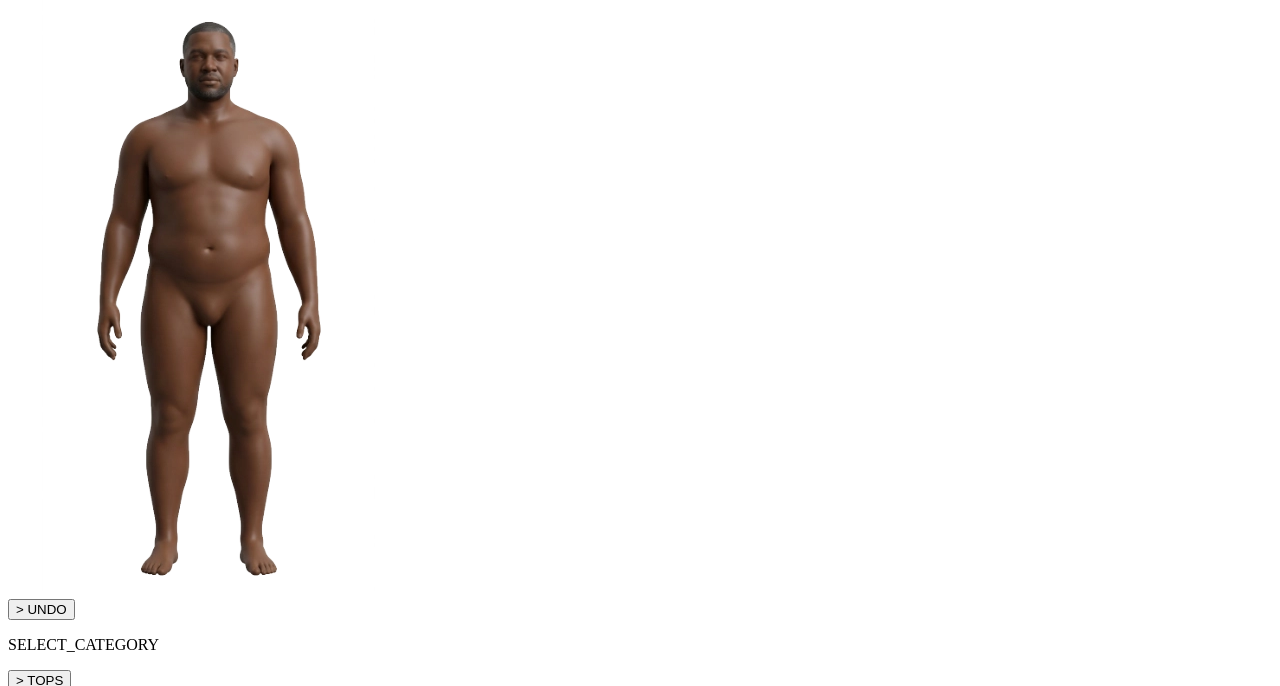
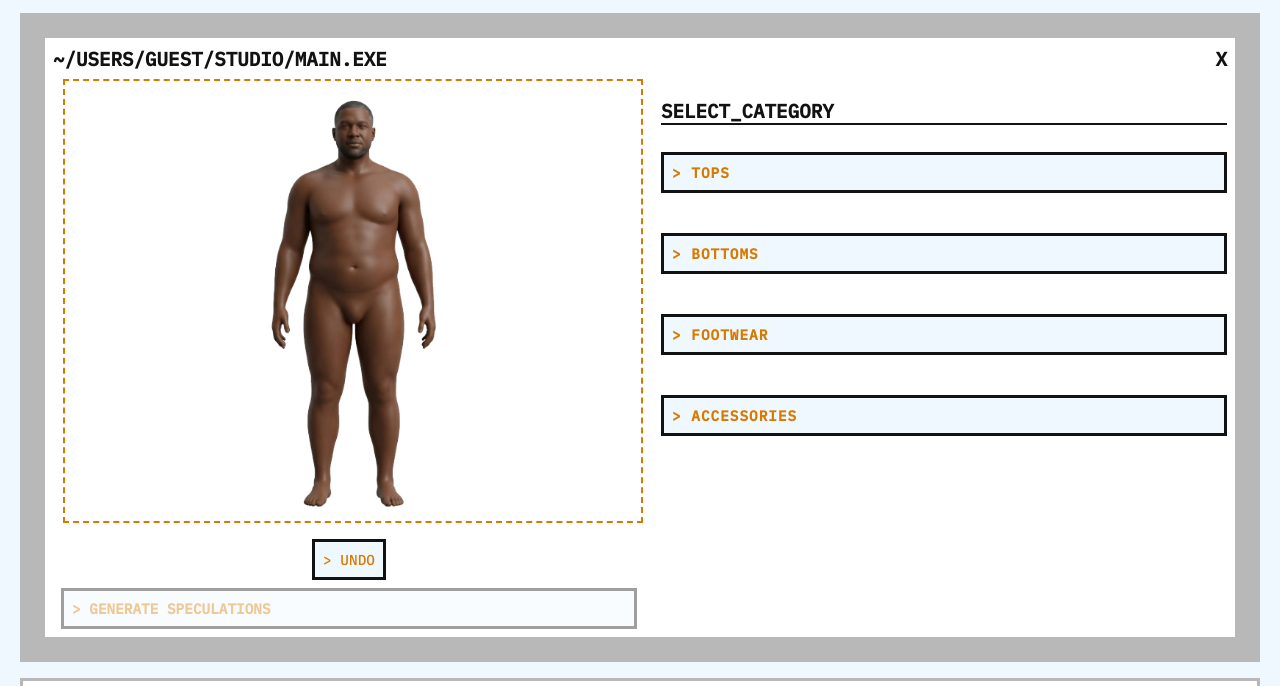
Before and after one commit to trist-nko/speculative-studio, a plain HTML site: page index.html in a window 1280 px wide. Shown: the part 124-810 px from the top of the page. Drawn offline with Linux system fonts and the light colour scheme.

Commit message:
added generate speculations button

```diff
--- a/assets/css/style.css
+++ b/assets/css/style.css
@@ -260,3 +260,14 @@ button a {
   font-weight: 500;
   cursor: pointer;
 }
+
+.speculate-btn {
+  display: block;
+  margin: 8px auto 0 auto;
+  padding: 8px;
+}
+
+.speculate-btn:disabled {
+  opacity: 0.4;
+  cursor: not-allowed;
+}
--- a/assets/js/script.js
+++ b/assets/js/script.js
@@ -1,5 +1,7 @@
 // Global variable to store all catalog items once fetched from catalog.json
 let allCatalogItems = [];
+
+const GEMINI_API_KEY = "AIzaSyCpdozD6Con-3qxHBWLYlSq-vIOGv9l0xc";
 
 // Global object to manage the user's current selections for each clothing category.
 // This object holds the selected item for 'top', 'bottom', 'footwear', and 'accessories'.
--- a/index.html
+++ b/index.html
@@ -3,6 +3,7 @@
   <head>
     <meta charset="UTF-8" />
     <meta name="viewport" content="width=device-width, initial-scale=1.0" />
+    <link rel="stylesheet" href="assets/css/style.css" />
     <link rel="preconnect" href="https://fonts.googleapis.com" />
     <link rel="preconnect" href="https://fonts.gstatic.com" crossorigin />
     <link
@@ -49,6 +50,9 @@
               <div id="clothing-layers"></div>
             </div>
             <button class="undo-btn" id="undo-btn">> UNDO</button>
+            <button class="btn speculate-btn" id="speculate-btn" disabled>
+              > GENERATE SPECULATIONS
+            </button>
           </div>
           <div class="clothes">
             <p>SELECT_CATEGORY</p>
```
